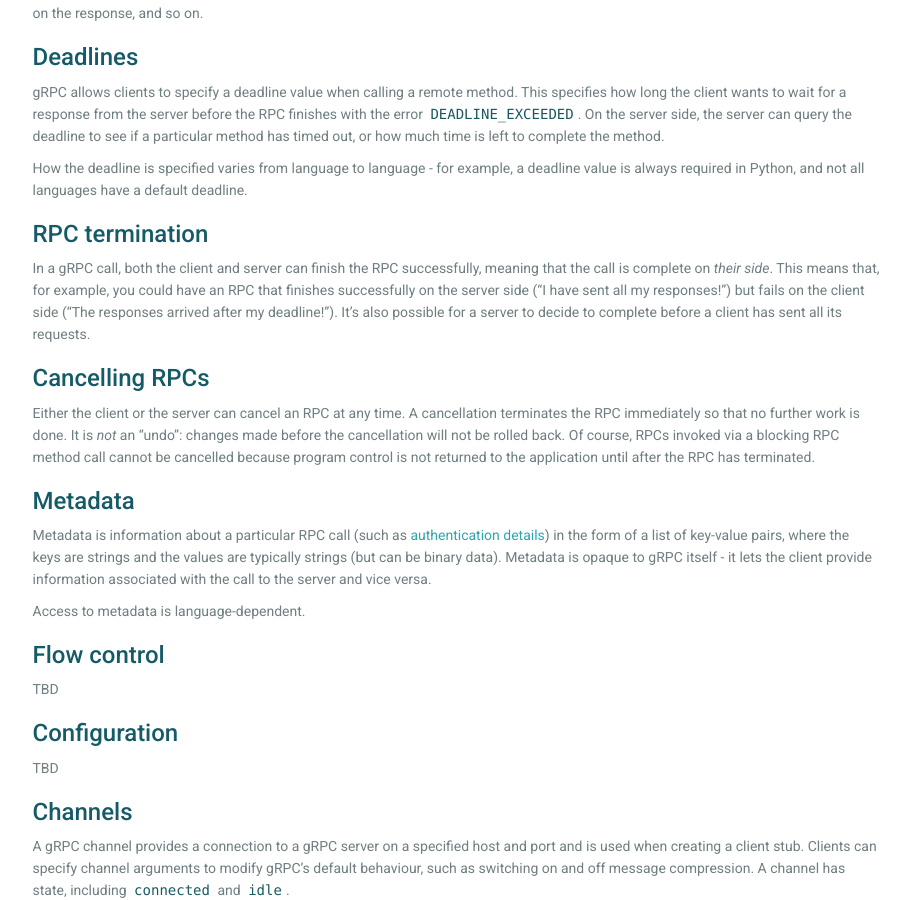
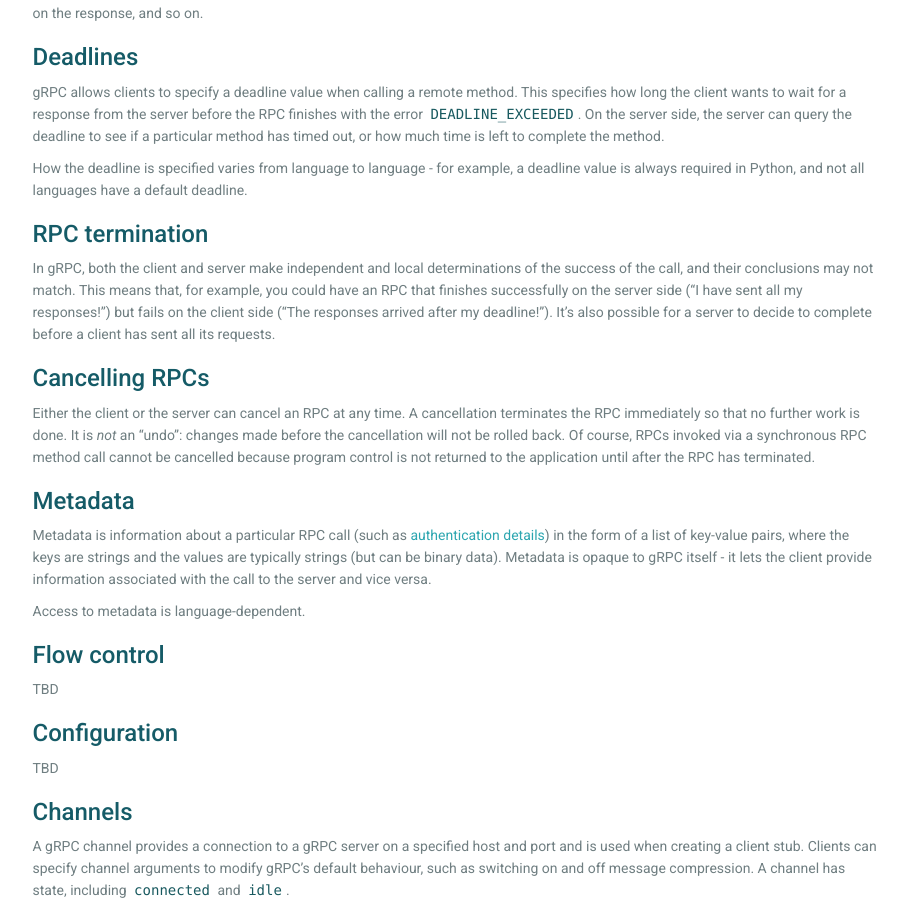
Before and after one commit to grpc/grpc.github.io, a Jekyll site: the page built from docs/guides/concepts.md, in a window 1280 px wide and 900 px high, scrolled down 2911 px. Shown: the whole window, without its empty margins (330-1240 px from the left). Built offline with Jekyll 4.4.1, drawn with Linux system fonts in a browser that asks for light colours; nearby versions of some CDN libraries; library files that are not in the unit come from our copies; Markdown is read by kramdown in place of the engine named in the settings.

Commit message:
Implemented Nathaniel's edits

```diff
--- a/docs/guides/concepts.md
+++ b/docs/guides/concepts.md
@@ -113,11 +113,11 @@
 
 ### RPC termination
 
-In a gRPC call, both the client and server can finish the RPC successfully, meaning that the call is complete on *their side*. This means that, for example, you could have an RPC that finishes successfully on the server side ("I have sent all my responses!") but fails on the client side ("The responses arrived after my deadline!"). It's also possible for a server to decide to complete before a client has sent all its requests.
+In gRPC, both the client and server make independent and local determinations of the success of the call, and their conclusions may not match. This means that, for example, you could have an RPC that finishes successfully on the server side ("I have sent all my responses!") but fails on the client side ("The responses arrived after my deadline!"). It's also possible for a server to decide to complete before a client has sent all its requests.
 
 ### Cancelling RPCs
 
-Either the client or the server can cancel an RPC at any time. A cancellation terminates the RPC immediately so that no further work is done. It is *not* an "undo": changes made before the cancellation will not be rolled back. Of course, RPCs invoked via a blocking RPC method call cannot be cancelled because program control is not returned to the application until after the RPC has terminated.
+Either the client or the server can cancel an RPC at any time. A cancellation terminates the RPC immediately so that no further work is done. It is *not* an "undo": changes made before the cancellation will not be rolled back. Of course, RPCs invoked via a synchronous RPC method call cannot be cancelled because program control is not returned to the application until after the RPC has terminated.
 
 <a name="metadata"></a>
 ### Metadata
```
